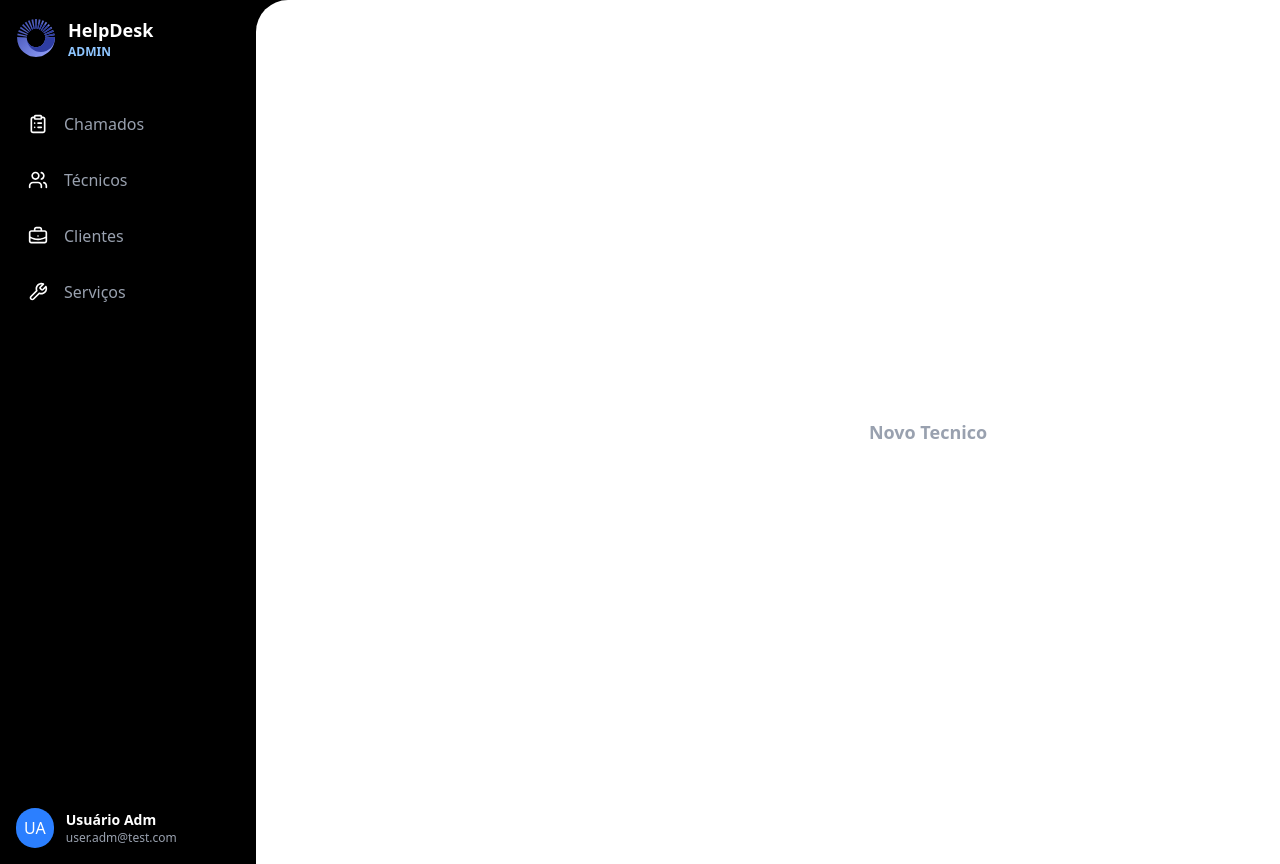
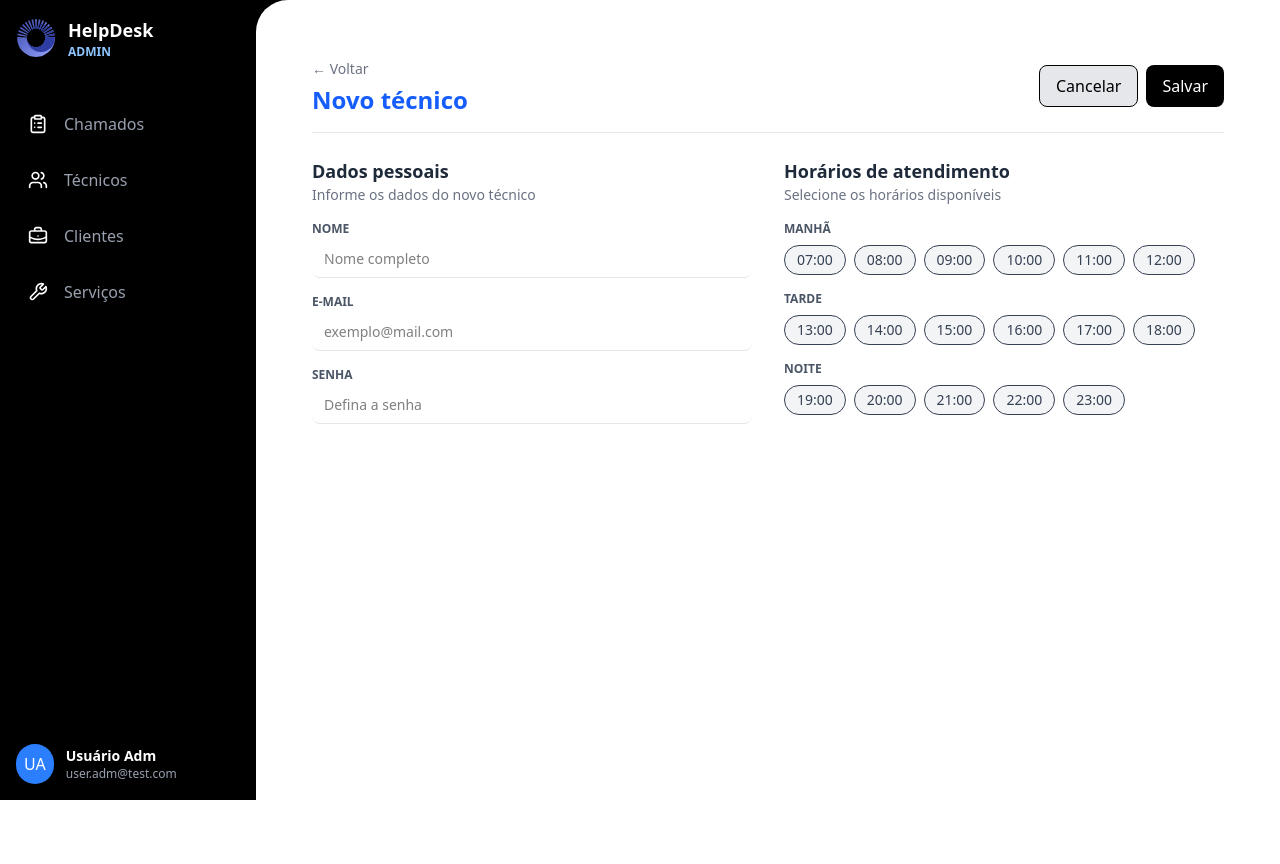
Before and after one commit to rafabt-hub/helpdesk-frontend, a React (Vite) app: page /technicians/new in a window 1280 px wide. After the commit the page ends 800 px from the top, so only its background shows below. Built offline with nearby package versions, Linux system fonts and the light colour scheme.

Commit message:
Adding TechProfile.tsx removindo new + edit

```diff
--- a/src/pages/EditTech.tsx
+++ /dev/null
@@ -1,7 +0,0 @@
-export function EditTech() {
-  return (
-    <div className="w-screen h-screen flex justify-center items-center">
-      <span className="text-gray-400 font-semibold text-lg">Editar Tecnico</span>
-    </div>
-  )
-}
--- a/src/pages/NewTech.tsx
+++ /dev/null
@@ -1,7 +0,0 @@
-export function NewTech() {
-  return (
-    <div className="w-screen h-screen flex justify-center items-center">
-      <span className="text-gray-400 font-semibold text-lg">Novo Tecnico</span>
-    </div>
-  )
-}
--- /dev/null
+++ b/src/pages/TechProfile.tsx
@@ -0,0 +1,194 @@
+import { useEffect, useState } from "react";
+import { useNavigate, useParams } from "react-router-dom";
+
+type TechData = {
+  name: string;
+  email: string;
+  password: string;
+  schedule: string[];
+};
+
+export function TechProfile() {
+  const navigate = useNavigate();
+  const { email } = useParams();
+
+  const isEditing = Boolean(email);
+
+  const [form, setForm] = useState<TechData>({
+    name: "",
+    email: "",
+    password: "",
+    schedule: [],
+  });
+
+  const timeSlots = {
+    manhã: ["07:00", "08:00", "09:00", "10:00", "11:00", "12:00"],
+    tarde: ["13:00", "14:00", "15:00", "16:00", "17:00", "18:00"],
+    noite: ["19:00", "20:00", "21:00", "22:00", "23:00"],
+  };
+
+  async function fetchTech(email: string) {
+    return {
+      name: "Carlos Santana",
+      email,
+      password: "",
+      schedule: ["08:00", "14:00", "19:00"],
+    };
+  }
+
+  useEffect(() => {
+    if (isEditing && email) {
+      fetchTech(email).then((data) => setForm(data));
+    }
+  }, [email, isEditing]);
+
+  function handleChange(e: React.ChangeEvent<HTMLInputElement>) {
+    setForm({ ...form, [e.target.name]: e.target.value });
+  }
+
+  function toggleTime(t: string) {
+    setForm((prev) => {
+      const selected = prev.schedule.includes(t);
+      return {
+        ...prev,
+        schedule: selected
+          ? prev.schedule.filter((x) => x !== t)
+          : [...prev.schedule, t],
+      };
+    });
+  }
+
+  function handleSubmit() {
+    if (isEditing) {
+      console.log("Atualizar técnico:", form);
+      alert("Técnico atualizado!");
+    } else {
+      console.log("Novo técnico:", form);
+      alert("Técnico criado!");
+    }
+
+    navigate("/technicians");
+  }
+
+  return (
+    <div className="w-full max-w-5xl mx-auto p-4 md:p-6">
+      <div className="flex justify-between items-center border-b border-gray-200 pb-4">
+        <div>
+          <button
+            onClick={() => navigate(-1)}
+            className="text-sm text-gray-500 hover:text-blue-600"
+          >
+            ← Voltar
+          </button>
+
+          <h1 className="mt-1 text-xl md:text-2xl font-bold text-blue-600">
+            {isEditing ? "Editar técnico" : "Novo técnico"}
+          </h1>
+        </div>
+
+        <div className="flex gap-2">
+          <button
+            onClick={() => navigate(-1)}
+            className="px-4 py-2 border rounded-lg bg-gray-200 hover:bg-gray-300"
+          >
+            Cancelar
+          </button>
+
+          <button
+            onClick={handleSubmit}
+            className="px-4 py-2 rounded-lg text-white bg-black hover:bg-gray-800"
+          >
+            Salvar
+          </button>
+        </div>
+      </div>
+
+      <div className="mt-6 grid grid-cols-1 md:grid-cols-2 gap-8">
+        <div>
+          <h2 className="text-lg font-semibold text-gray-800">Dados pessoais</h2>
+          <p className="text-sm text-gray-500 mb-4">
+            {isEditing
+              ? "Edite as informações do técnico"
+              : "Informe os dados do novo técnico"}
+          </p>
+
+          <label className="block text-xs text-gray-600 font-semibold mt-4">
+            NOME
+          </label>
+          <input
+            type="text"
+            name="name"
+            value={form.name}
+            onChange={handleChange}
+            placeholder="Nome completo"
+            className="w-full mt-1 rounded-lg border-b border-gray-200 px-3 py-2 text-sm"
+          />
+
+          <label className="block text-xs text-gray-600 font-semibold mt-4">
+            E-MAIL
+          </label>
+          <input
+            type="email"
+            name="email"
+            value={form.email}
+            onChange={handleChange}
+            placeholder="exemplo@mail.com"
+            disabled={isEditing}
+            className={`w-full mt-1 rounded-lg px-3 border-b border-gray-200 py-2 text-sm ${
+              isEditing ? "bg-gray-100 cursor-not-allowed" : ""
+            }`}
+          />
+
+          <label className="block text-xs text-gray-600 font-semibold mt-4">
+            SENHA
+          </label>
+          <input
+            type="password"
+            name="password"
+            value={form.password}
+            onChange={handleChange}
+            placeholder="Defina a senha"
+            className="w-full mt-1 rounded-lg border-b border-gray-200 px-3 py-2 text-sm"
+          />
+        </div>
+
+        <div>
+          <h2 className="text-lg font-semibold text-gray-800">
+            Horários de atendimento
+          </h2>
+          <p className="text-sm text-gray-500 mb-4">
+            Selecione os horários disponíveis
+          </p>
+
+          {Object.entries(timeSlots).map(([period, times]) => (
+            <div key={period} className="mb-4">
+              <h3 className="text-xs font-semibold uppercase text-gray-600 mb-2">
+                {period}
+              </h3>
+
+              <div className="flex flex-wrap gap-2">
+                {times.map((t) => {
+                  const active = form.schedule.includes(t);
+
+                  return (
+                    <button
+                      key={t}
+                      onClick={() => toggleTime(t)}
+                      className={`px-3 py-1 border rounded-full text-sm ${
+                        active
+                          ? "bg-blue-600 text-white border-blue-600"
+                          : "bg-gray-100 text-gray-700 hover:bg-gray-200"
+                      }`}
+                    >
+                      {t}
+                    </button>
+                  );
+                })}
+              </div>
+            </div>
+          ))}
+        </div>
+      </div>
+    </div>
+  );
+}
--- a/src/pages/Technicians.tsx
+++ b/src/pages/Technicians.tsx
@@ -1,5 +1,5 @@
-import { useNavigate } from "react-router-dom"
-import penLine from "../assets/icons/pen-line.svg"
+import { useNavigate } from "react-router-dom";
+import penLine from "../assets/icons/pen-line.svg";
 
 const techniciansData = [
   {
@@ -27,17 +27,21 @@ const techniciansData = [
     availability: ["07:00", "09:00", "11:00", "15:00", "18:00"],
   },
 ];
+
 export function Technicians() {
   const navigate = useNavigate();
 
   return (
     <div>
       <div className="flex justify-between items-center">
-      <h1 className="text-xl lg:text-2xl font-bold text-blue-600">Técnicos</h1>
+        <h1 className="text-xl lg:text-2xl font-bold text-blue-600">
+          Técnicos
+        </h1>
 
         <button
           onClick={() => navigate("/technicians/new")}
-        className="px-4 py-2 border rounded-lg text-sm font-semibold text-white bg-black hover:bg-gray-800">
+          className="px-4 py-2 border rounded-lg text-sm font-semibold text-white bg-black hover:bg-gray-800"
+        >
           + Novo
         </button>
       </div>
@@ -71,7 +75,9 @@ export function Technicians() {
             </div>
 
             <button
-            onClick={() => navigate(`/technicians/${tech.email}/edit`)}
+              onClick={() =>
+                navigate(`/technicians/${(tech.email)}`)
+              }
               className="w-9 h-9 p-2 rounded bg-gray-200 hover:bg-gray-400 transition self-center"
             >
               <img src={penLine} alt="Editar técnico" className="w-4 h-4" />
@@ -131,7 +137,9 @@ export function Technicians() {
 
                 <td className="px-6 py-4 whitespace-nowrap text-right">
                   <button
-                  onClick={() => navigate(`/technicians/${tech.email}/edit`)}
+                    onClick={() =>
+                      navigate(`/technicians/${(tech.email)}`)
+                    }
                     className="w-10 h-10 p-2 rounded bg-gray-200 hover:bg-gray-400 transition"
                   >
                     <img src={penLine} alt="Editar técnico" className="w-5 h-5" />
--- a/src/routes/index.tsx
+++ b/src/routes/index.tsx
@@ -2,15 +2,14 @@ import { Routes, Route } from "react-router-dom"
 
 import { SignIn } from "../pages/SignIn"
 import { SignUp } from "../pages/Signup"
-import { NewTech } from "../pages/NewTech"
 import { Clients } from "../pages/Clients"
 import { Tickets } from "../pages/Tickets"
 import { Services } from "../pages/Services"
 import { NotFound } from "../pages/NotFound"
-import { EditTech } from "../pages/EditTech"
 import { AdminLayout } from "../layouts/AdminLayout"
 import { AuthLayout } from "../layouts/AuthLayout"
 import { Technicians } from "../pages/Technicians"
+import { TechProfile } from "../pages/TechProfile"
 import { TicketsDetails } from "../pages/TicketsDetails"
 
 // Mude para 'true' para testar a rota de admin e false para telas de login
@@ -35,8 +34,8 @@ export function AppRoutes() {
         <Route index element={<Tickets />} />
         <Route path="tickets/:id" element={<TicketsDetails />} />
         <Route path="technicians" element={<Technicians />} />
-        <Route path="/technicians/:email/edit" element={<EditTech />} />
-        <Route path="/technicians/new" element={<NewTech />} />
+        <Route path="technicians/:email" element={<TechProfile />} />
+        <Route path="technicians/new" element={<TechProfile />} />
         <Route path="clients" element={<Clients />} />
         <Route path="services" element={<Services />} />
       </Route>
```
Lines whose indentation alone changed are shown as unchanged.
